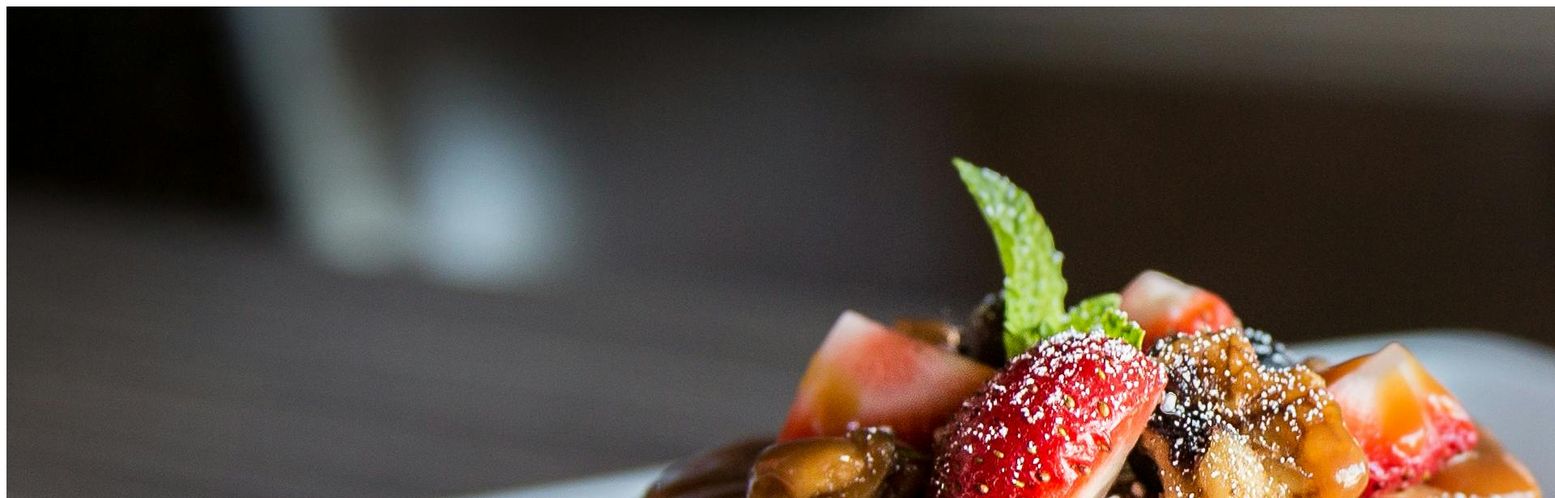
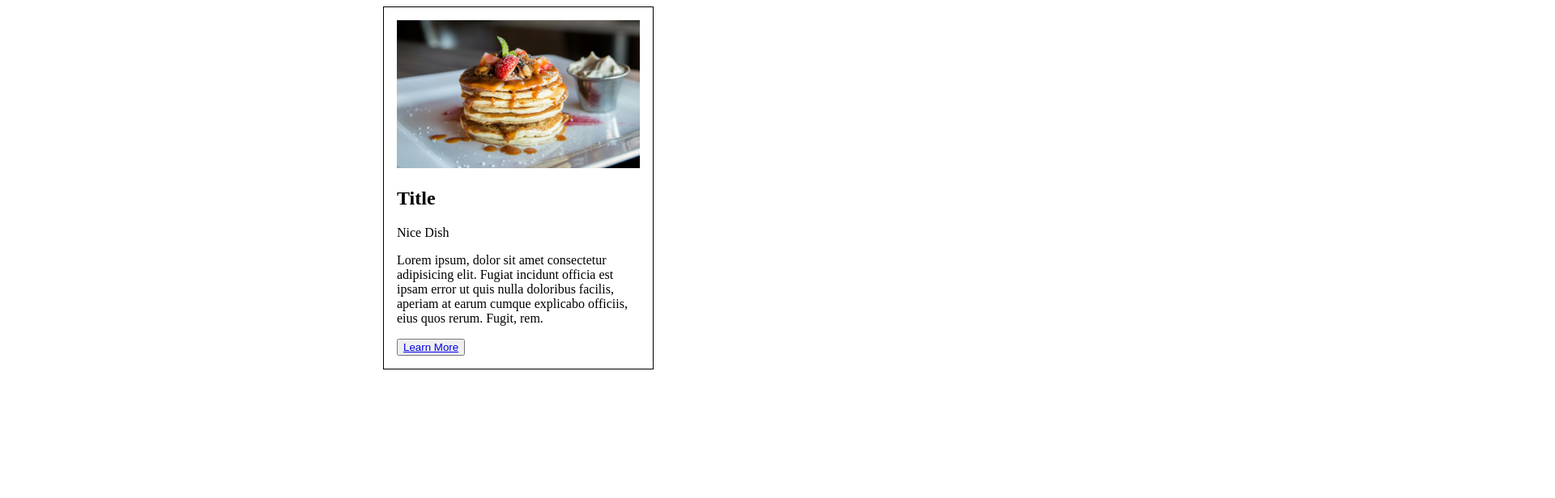
Before and after one commit to Nixori17/simple-food-card-with-html-css, a plain HTML site: page index.html in a window 1280 px wide. Shown: the top 616 px of the page at 81% size, 1920 px wide, since content can reach past the window. Drawn offline with Linux system fonts and the light colour scheme.

Commit message:
Add: Styling added for basic user interface

```diff
--- a/index.html
+++ b/index.html
@@ -8,13 +8,16 @@
       href="https://fonts.googleapis.com/css2?family=Roboto:ital,wght@0,100..900;1,100..900&display=swap"
       rel="stylesheet"
     />
+    <link rel="stylesheet" href="./style.css" />
   </head>
   <body>
     <div class="container">
       <div class="card">
+
         <div class="Image">
           <img src="./src/image.jpg" alt="Pancake" />
         </div>
+
         <div class="infos">
           <h2>Title</h2>
           <span>Nice Dish</span>
--- a/style.css
+++ b/style.css
@@ -0,0 +1,19 @@
+.container {
+  display: flex;
+  justify-content: center;
+  align-items: center;
+  justify-items: center;
+}
+.card {
+  padding: 1rem;
+  width: 300px;
+  display: flex;
+  flex-direction: column;
+  align-items: center;
+  border: 1px solid;
+  border-color: black;
+}
+.Image img {
+  width: 300px;
+  height: auto;
+}
```
